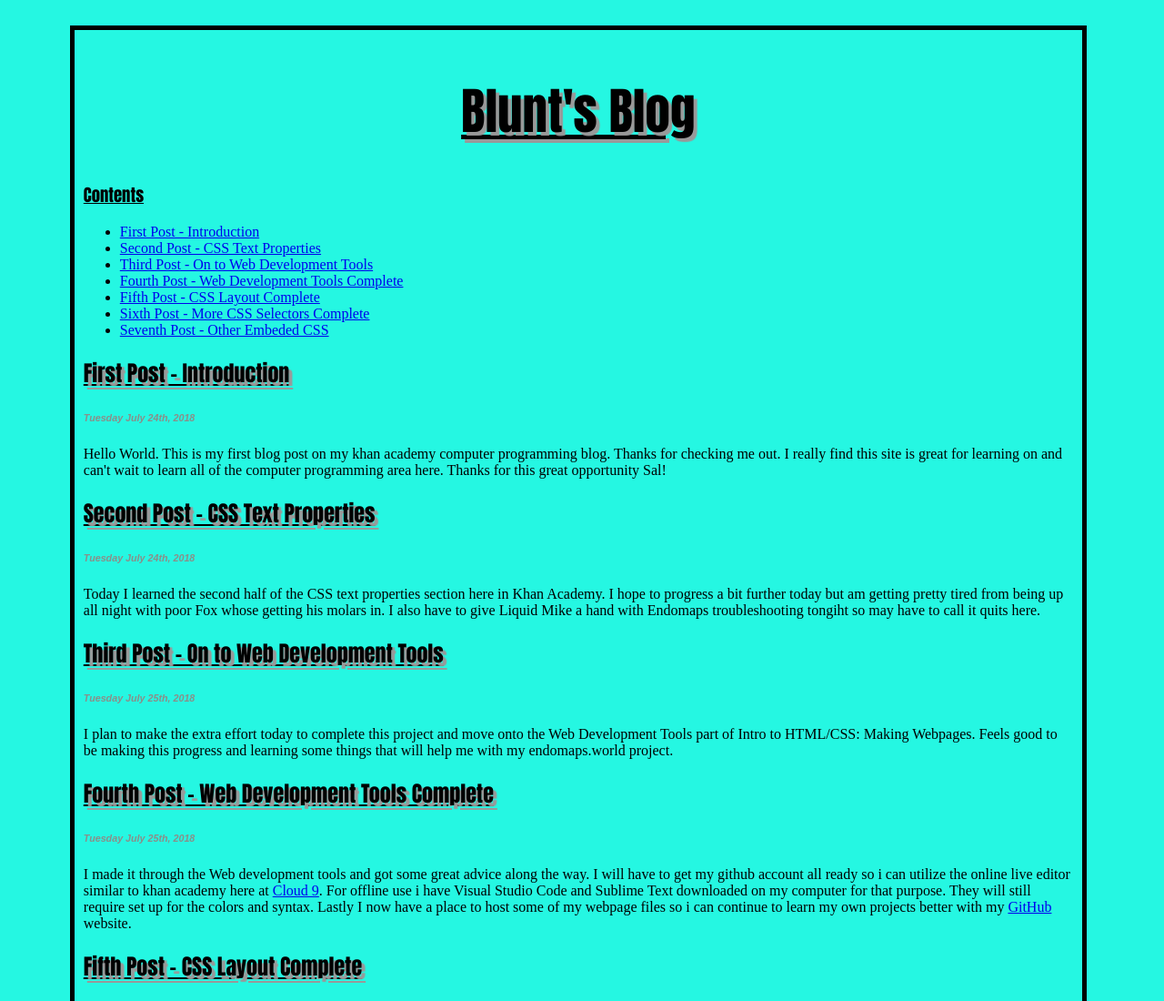
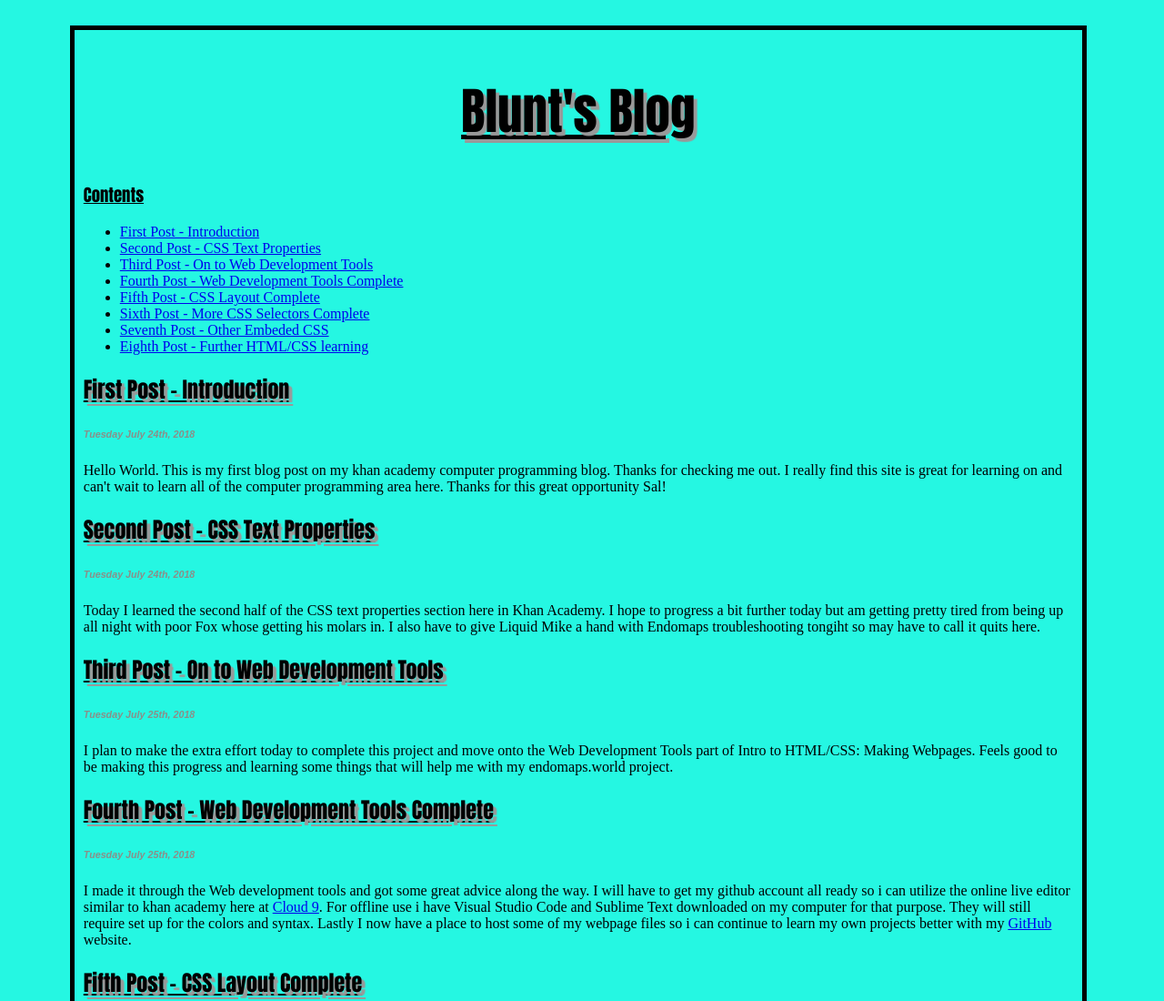
Before and after one commit to bluntsmasha420/bluntsmasha420.github.io, a plain HTML site: page index.html in a window 1280 px wide. Shown: the top 1100 px of the page at 91% size. Drawn offline with Linux system fonts and the light colour scheme.

Commit message:
Update index.html

```diff
--- a/index.html
+++ b/index.html
@@ -54,6 +54,7 @@
             <li><a href="#cssLayout">Fifth Post - CSS Layout Complete</a></li>
             <li><a href="#morecss">Sixth Post - More CSS Selectors Complete</a></li>
             <li><a href="#otherembededcss">Seventh Post - Other Embeded CSS</a></li>
+            <li><a href="#furtherlearning">Eighth Post - Further HTML/CSS learning</a></li>
         </ul>
 
 
```
